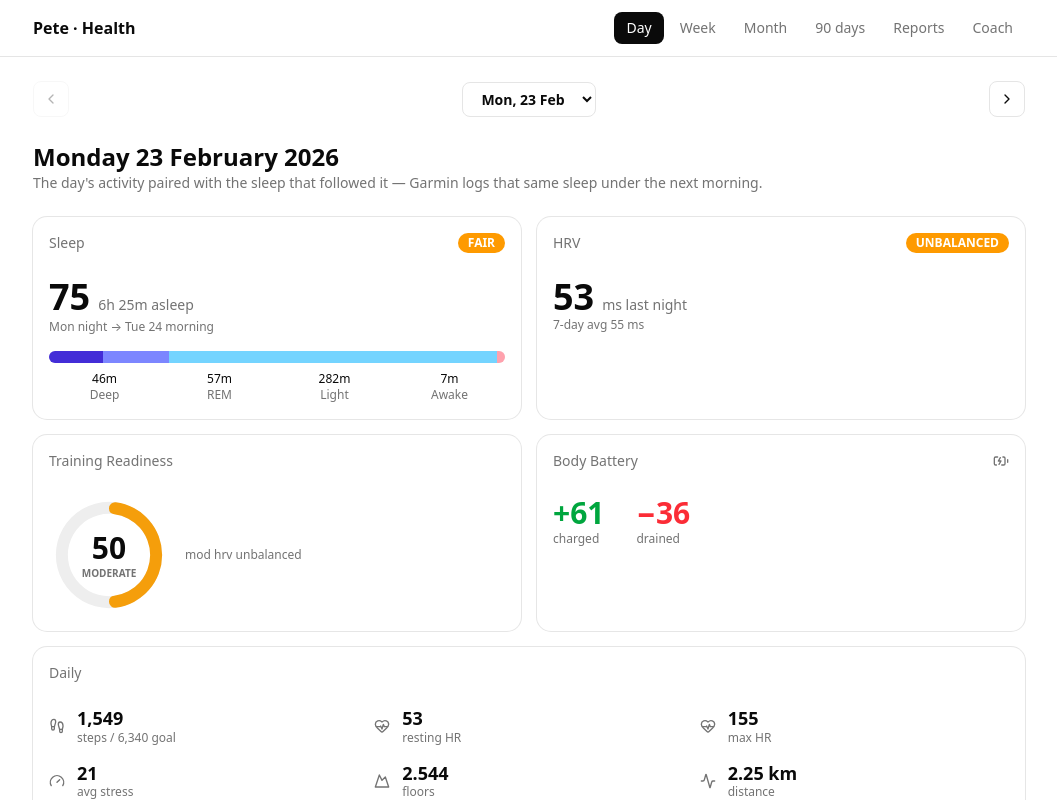
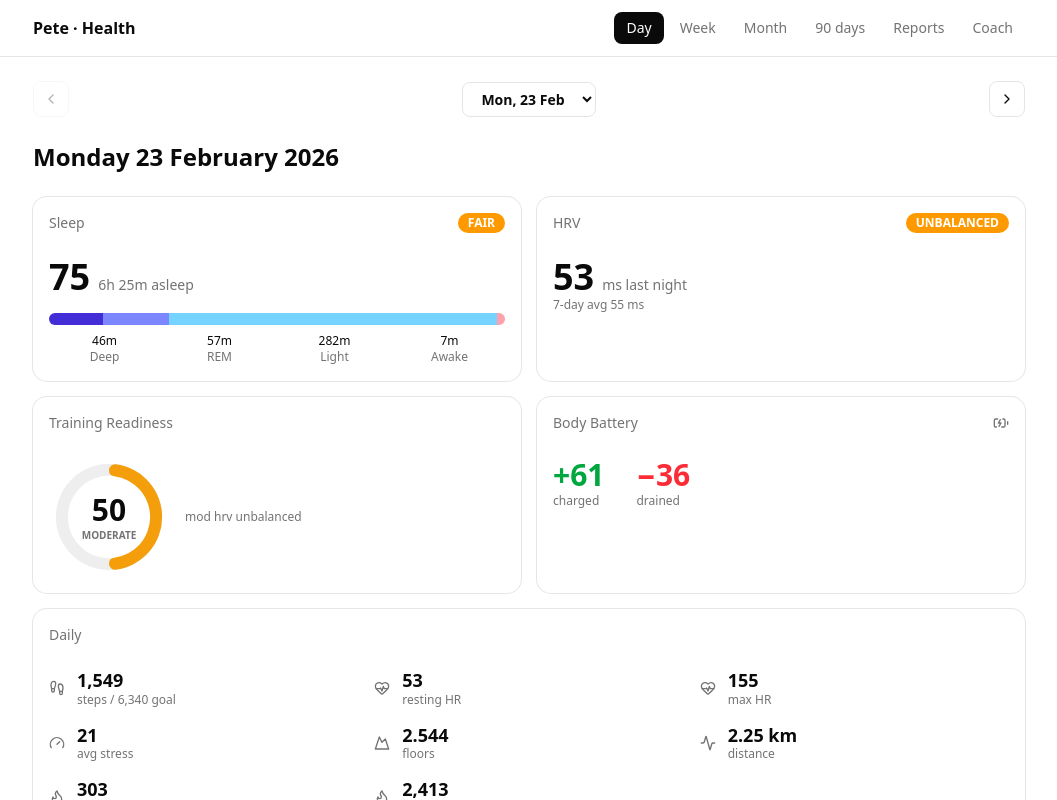
Before and after one commit to PortalPeteZero/pete-health-dashboard, a Next.js app: page /day/2026-02-23 in a window 1280 px wide. Shown: the top 800 px of the page, without its empty margins (111-1168 px from the left). Built offline with nearby package versions, Linux system fonts and the light colour scheme.

Commit message:
fix: Garmin-native dating — drop the +1 recovery shift so each day shows the sleep you woke from + that day's readiness (matches Garmin); strip night→morning explainers

```diff
--- a/app/day/[date]/page.tsx
+++ b/app/day/[date]/page.tsx
@@ -64,13 +64,7 @@ export default async function DayPage({
         options={options}
         currentValue={date}
       />
-      <div>
-        <h1 className="text-2xl font-bold">{prettyDate(date)}</h1>
-        <p className="text-sm text-muted-foreground">
-          The day&apos;s activity paired with the sleep that followed it — Garmin logs that
-          same sleep under the next morning.
-        </p>
-      </div>
+      <h1 className="text-2xl font-bold">{prettyDate(date)}</h1>
 
       <div className="grid grid-cols-1 gap-4 md:grid-cols-2">
         <SleepCard day={day} />
--- a/app/month/[year]/[month]/page.tsx
+++ b/app/month/[year]/[month]/page.tsx
@@ -72,9 +72,8 @@ export default async function MonthPage({
                 Sleep calendar
               </CardTitle>
               <p className="text-xs text-muted-foreground">
-                Each day shows the <strong>sleep that followed it</strong> — score and hours
-                asleep; the tile colour grades the score. (Garmin logs that sleep under the next
-                morning.) Tap a day for the full breakdown.
+                Each day shows its <strong>sleep score</strong> and <strong>hours asleep</strong>;
+                the tile colour grades the score. Tap a day for the full breakdown.
               </p>
             </CardHeader>
             <CardContent>
--- a/app/week/[isoWeek]/page.tsx
+++ b/app/week/[isoWeek]/page.tsx
@@ -104,12 +104,7 @@ export default async function WeekPage({
             />
           ))}
         </div>
-        <div className="mt-3 flex flex-col gap-1">
-          <SleepLegend />
-          <p className="text-xs text-muted-foreground">
-            Each day shows the sleep that followed it (the night of that day).
-          </p>
-        </div>
+        <SleepLegend className="mt-3" />
       </div>
 
       <div className="grid grid-cols-1 gap-4 lg:grid-cols-3">
--- a/components/sleep-card.tsx
+++ b/components/sleep-card.tsx
@@ -12,15 +12,6 @@ export function SleepCard({ day }: { day: GarminDay }) {
     { label: "Awake", min: s.awake_min ?? 0, color: "bg-rose-300" },
   ];
   const total = segs.reduce((a, b) => a + b.min, 0) || 1;
-
-  const nextDay = new Date(day.date + "T12:00:00");
-  nextDay.setDate(nextDay.getDate() + 1);
-  const sleepNight = `${new Date(day.date + "T12:00:00").toLocaleDateString("en-GB", {
-    weekday: "short",
-  })} night → ${nextDay.toLocaleDateString("en-GB", {
-    weekday: "short",
-    day: "numeric",
-  })} morning`;
 
   return (
     <Card>
@@ -39,7 +30,6 @@ export function SleepCard({ day }: { day: GarminDay }) {
                 {minutesToHm(s.total_min)} asleep
               </span>
             </div>
-            <p className="mt-0.5 text-xs text-muted-foreground">{sleepNight}</p>
             <div className="mt-4 flex h-3 w-full overflow-hidden rounded-full bg-muted">
               {segs.map((seg) => (
                 <div
```
